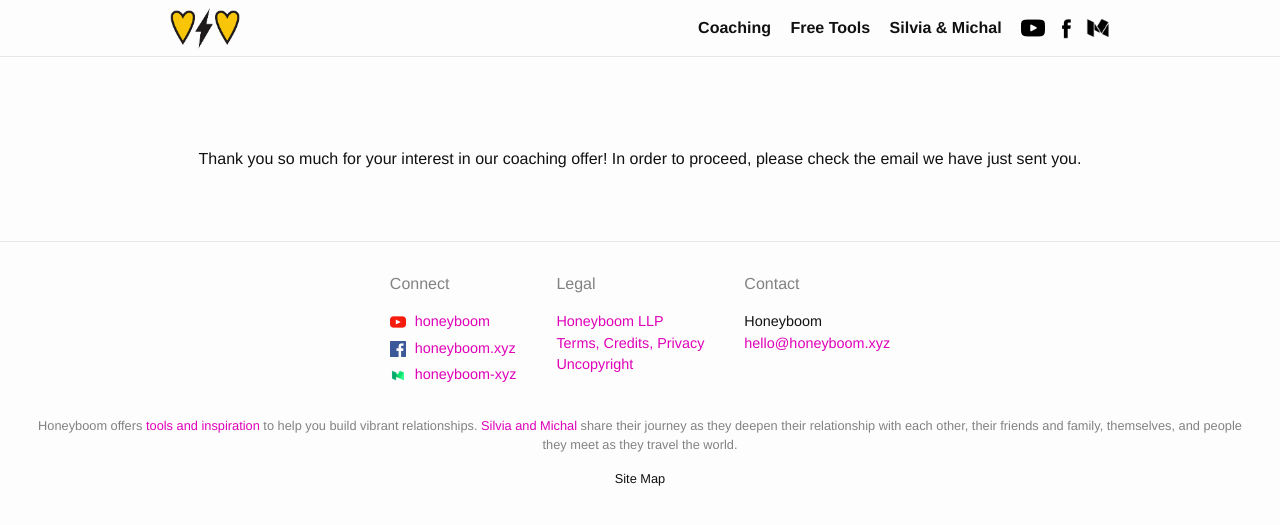
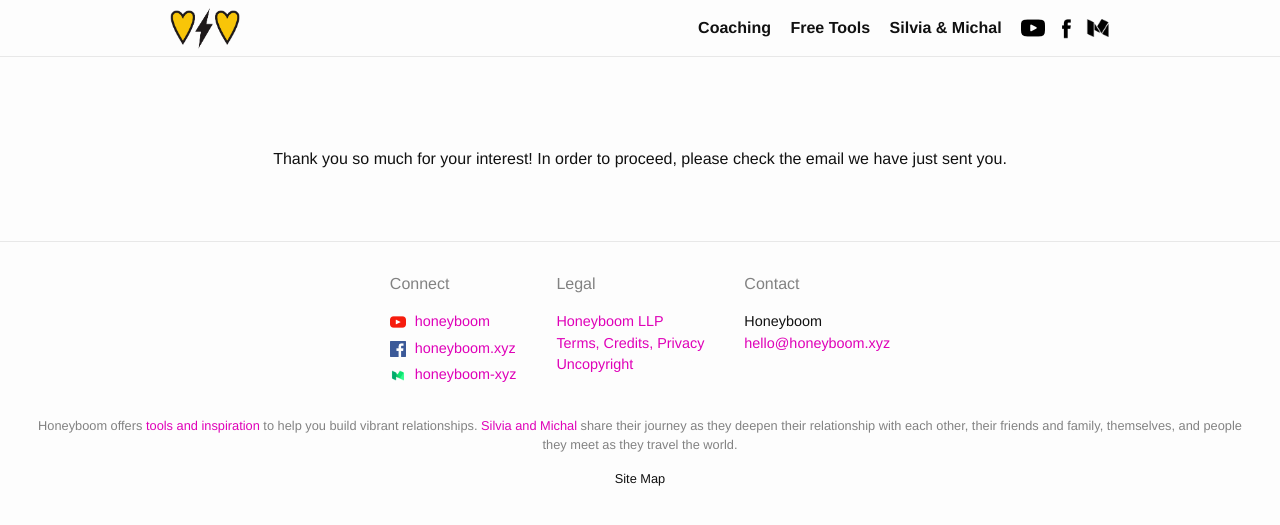
Before and after one commit to Honeyboom/honeyboom.github.io, a Jekyll site: the page built from confirmation.html, in a window 1280 px wide. Shown: the top 525 px of the page. Built offline with Jekyll 4.4.1, drawn with Linux system fonts in a browser that asks for light colours.

Commit message:
updated to suit other forms

```diff
--- a/confirmation.html
+++ b/confirmation.html
@@ -6,6 +6,6 @@ permalink: /confirmation/
 
 <div class="thankyou-container">
     <p>
-        Thank you so much for your interest in our coaching offer! In order to proceed, please check the email we have just sent you.
+        Thank you so much for your interest! In order to proceed, please check the email we have just sent you.
     </p>
 </div>
```
